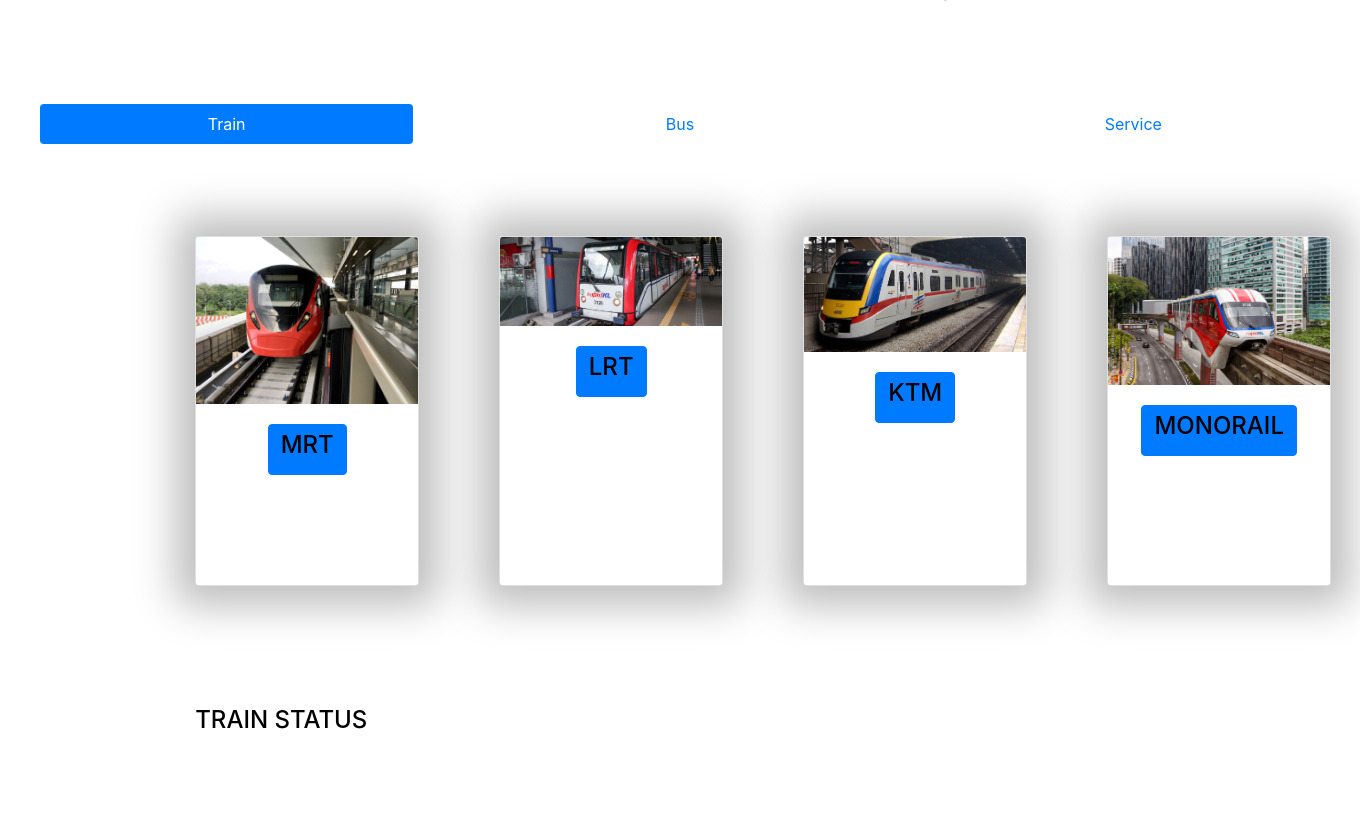
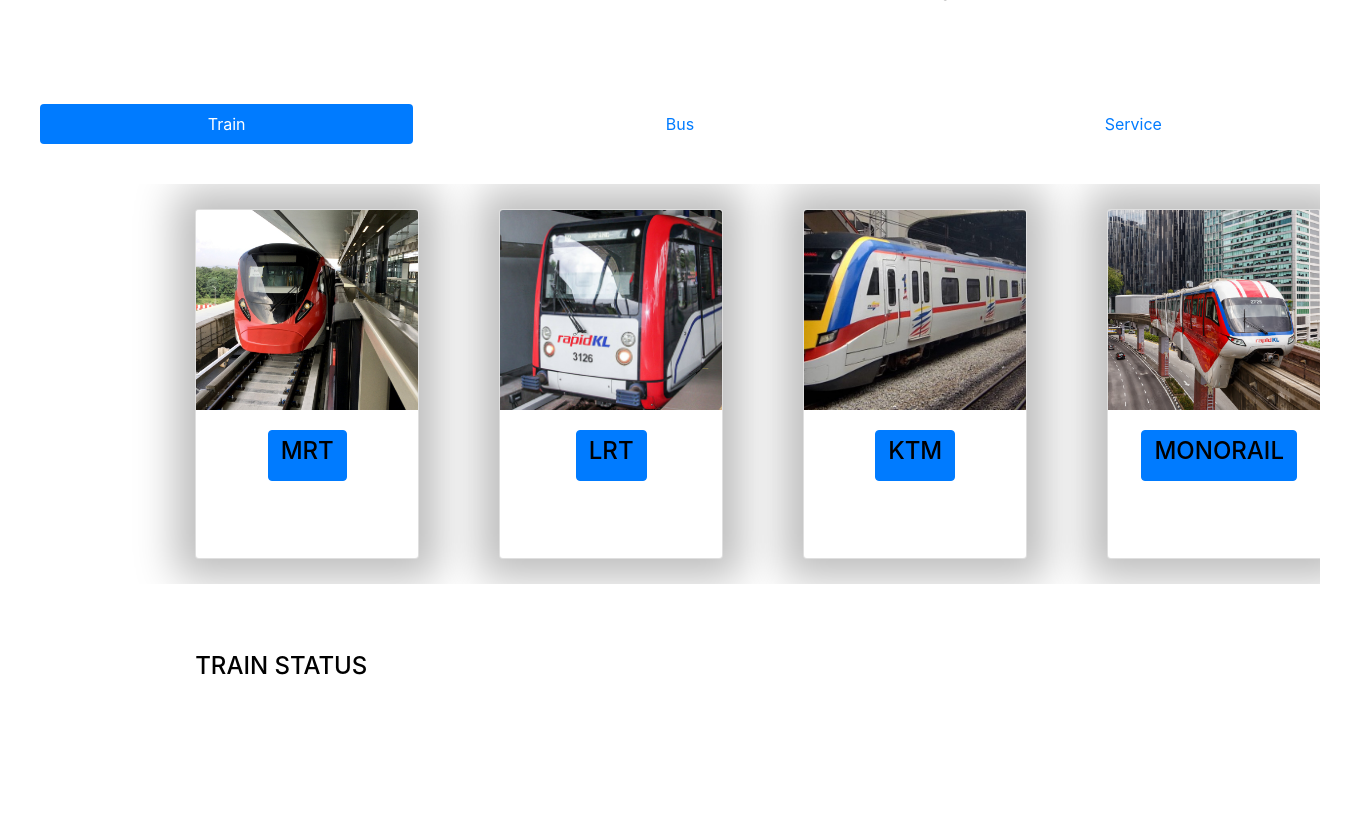
Before and after one commit to Hng1999/Project, a PHP site: page /KTM.html in a window 1360 px wide. Shown: the part 3085-3916 px from the top of the page. After the commit the page ends 3760 px from the top, so only its background shows below. Run offline with PHP 8.4, Linux system fonts and the light colour scheme; some libraries are stand-ins or nearby versions.

Commit message:
Add files via upload

```diff
--- a/Test3/Test3.css
+++ b/Test3/Test3.css
@@ -254,3 +254,12 @@
     align-items: center;
     min-height: 100vh;
 }
+.transport-links {
+    max-height: 400px; /* Set a maximum height for the container */
+    overflow-y: scroll; /* Enable vertical scrolling */
+  }
+  .card img {
+      width: 100%; /* Set width to 100% to fill entire width of card */
+      height: 200px; /* Set height to a fixed value */
+      object-fit: cover; /* Scale the image to fit inside the container */
+    }
```
Also changed, not shown: Test3/Test3.php (+6 -13 lines).
